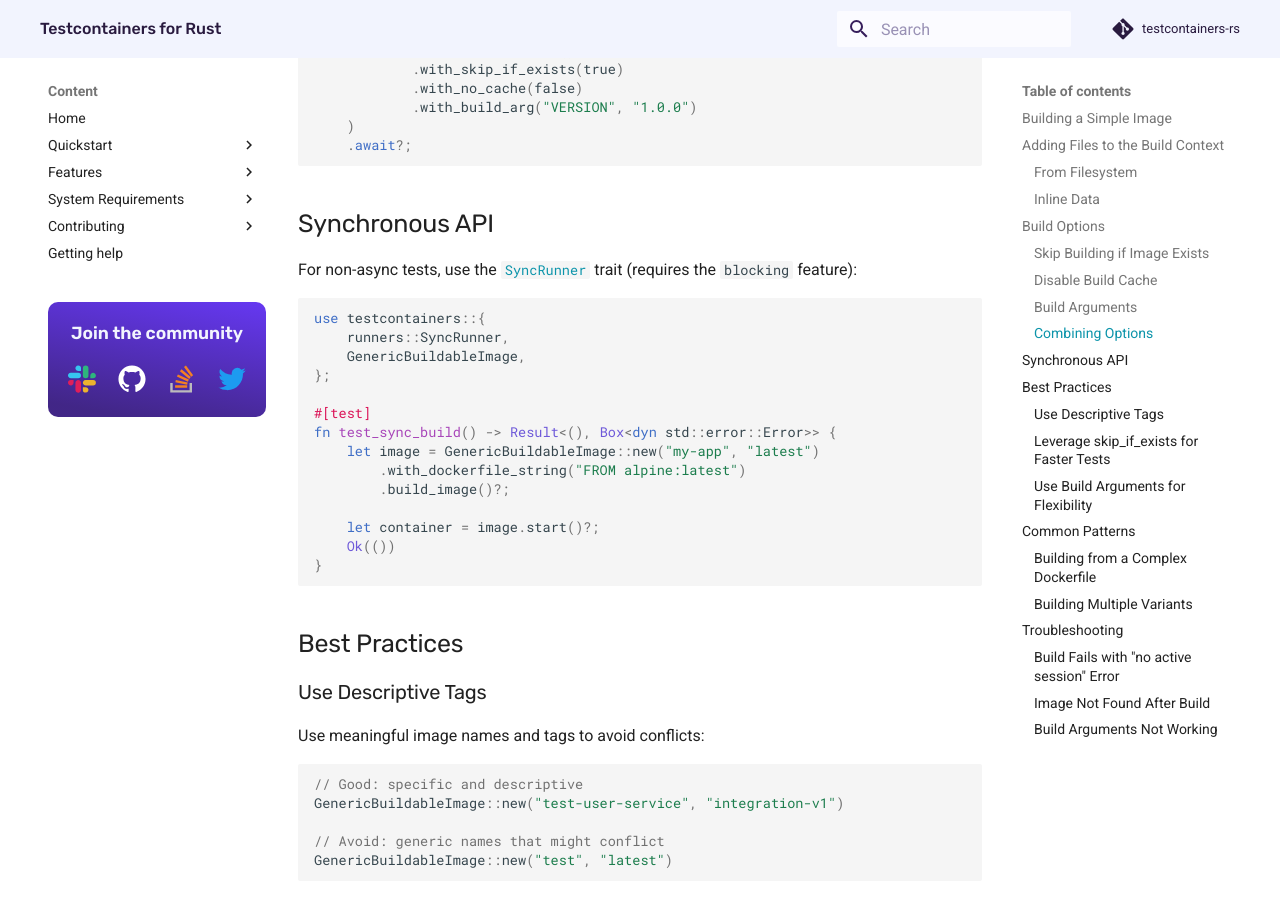
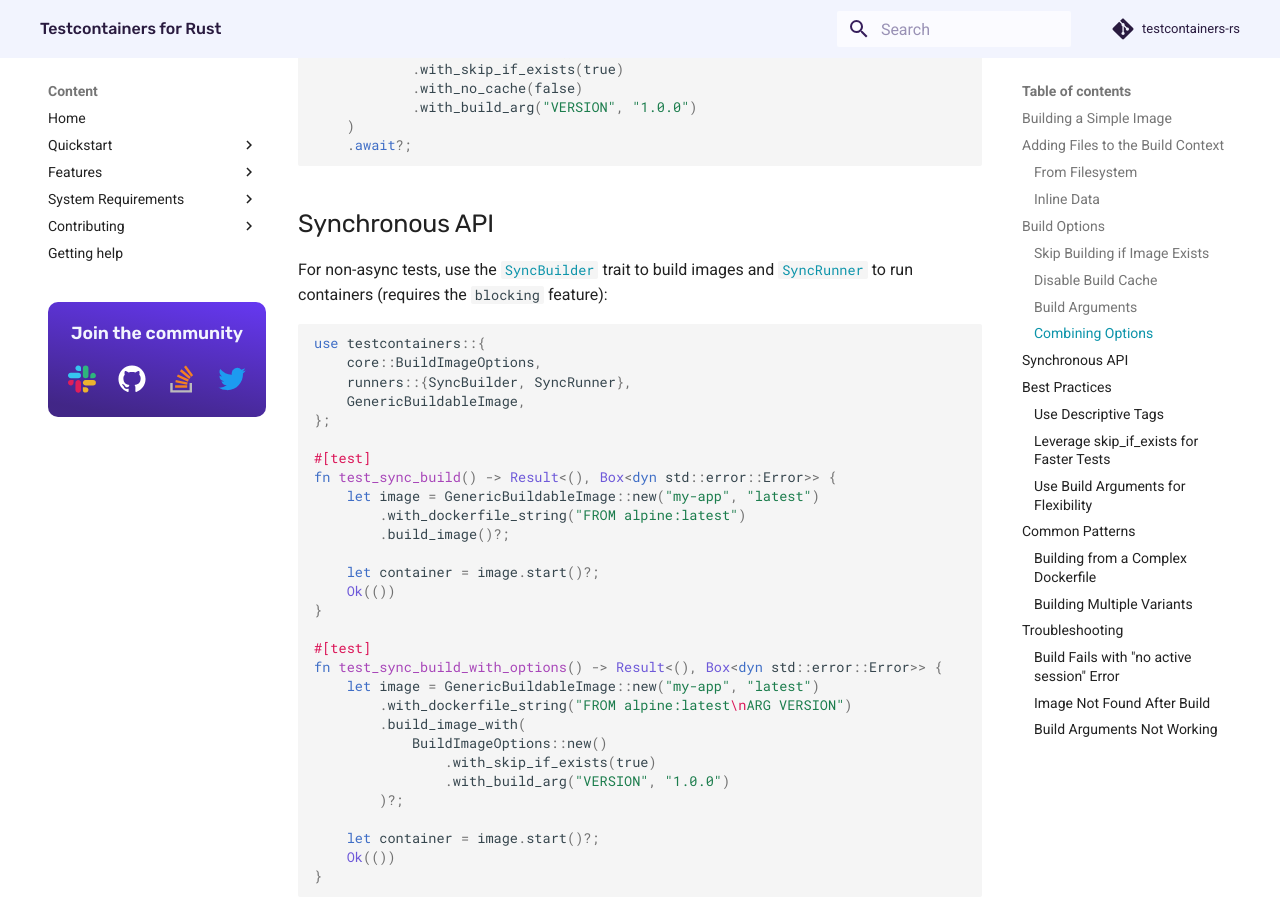
Before and after one commit to testcontainers/testcontainers-rs, an MkDocs documentation site: the page built from docs/features/building_images.md, in a window 1280 px wide and 900 px high, scrolled down 3239 px. Built offline with MkDocs 1.6.1 and Material for MkDocs 9.7.7, drawn with Linux system fonts in a browser that asks for light colours; comment, search, counter and statistics services are not loaded.

Commit message:
docs: sync imports

````diff
--- a/docs/features/building_images.md
+++ b/docs/features/building_images.md
@@ -158,11 +158,12 @@ let image = GenericBuildableImage::new("my-app", "latest")
 
 ## Synchronous API
 
-For non-async tests, use the [`SyncRunner`](https://docs.rs/testcontainers/latest/testcontainers/runners/trait.SyncRunner.html) trait (requires the `blocking` feature):
+For non-async tests, use the [`SyncBuilder`](https://docs.rs/testcontainers/latest/testcontainers/runners/trait.SyncBuilder.html) trait to build images and [`SyncRunner`](https://docs.rs/testcontainers/latest/testcontainers/runners/trait.SyncRunner.html) to run containers (requires the `blocking` feature):
 
 ```rust
 use testcontainers::{
-    runners::SyncRunner,
+    core::BuildImageOptions,
+    runners::{SyncBuilder, SyncRunner},
     GenericBuildableImage,
 };
 
@@ -171,6 +172,20 @@ fn test_sync_build() -> Result<(), Box<dyn std::error::Error>> {
     let image = GenericBuildableImage::new("my-app", "latest")
         .with_dockerfile_string("FROM alpine:latest")
         .build_image()?;
+
+    let container = image.start()?;
+    Ok(())
+}
+
+#[test]
+fn test_sync_build_with_options() -> Result<(), Box<dyn std::error::Error>> {
+    let image = GenericBuildableImage::new("my-app", "latest")
+        .with_dockerfile_string("FROM alpine:latest\nARG VERSION")
+        .build_image_with(
+            BuildImageOptions::new()
+                .with_skip_if_exists(true)
+                .with_build_arg("VERSION", "1.0.0")
+        )?;
 
     let container = image.start()?;
     Ok(())
````
